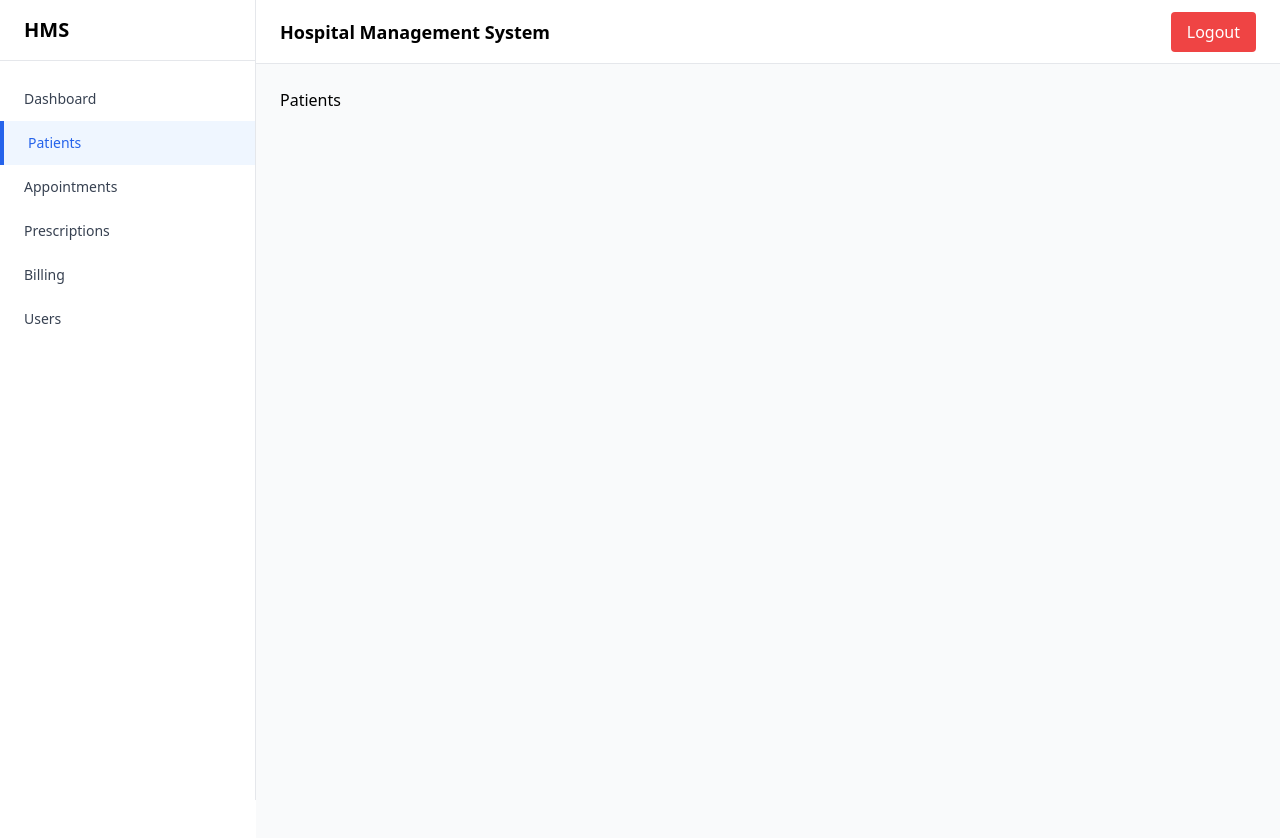
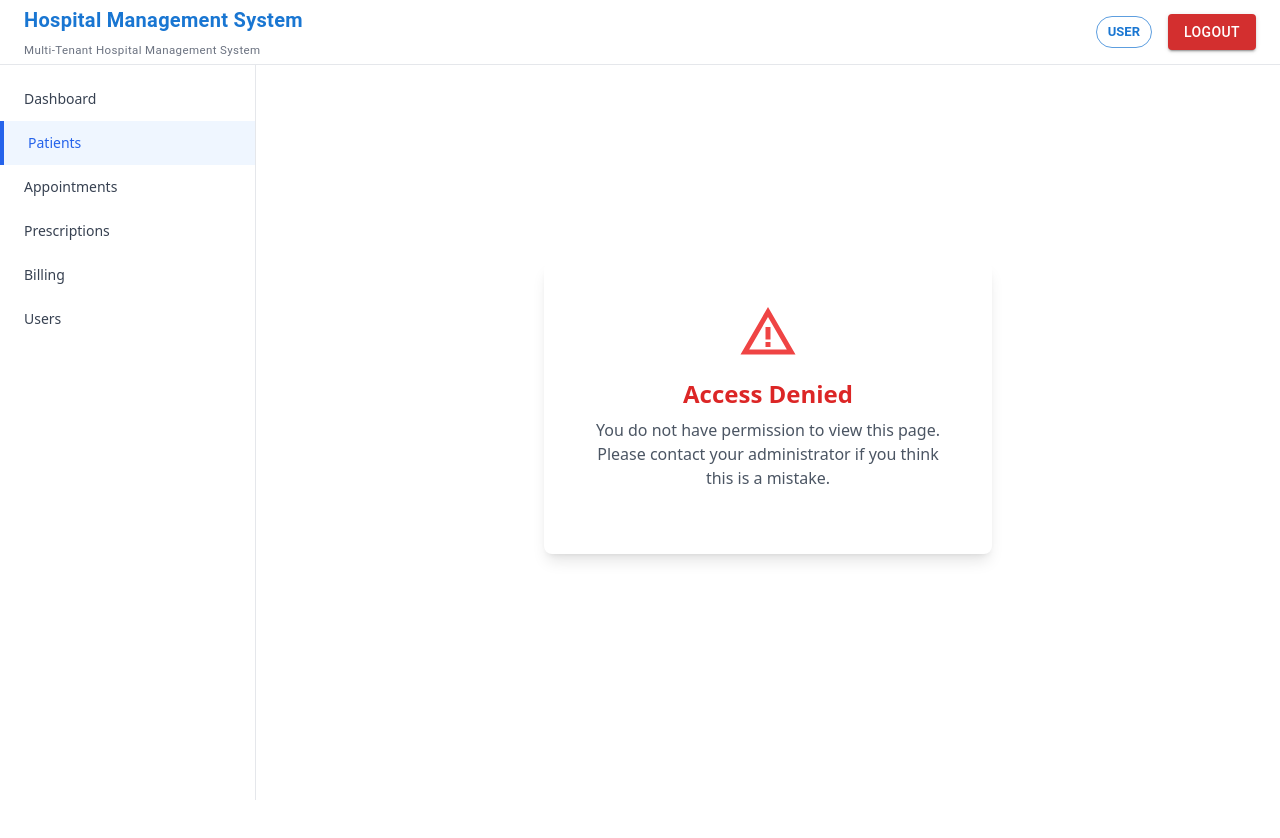
Before and after one commit to tambeaditya101/hms-project, a React app in the folder frontend/: page /patients in a window 1280 px wide. Shown: the top 838 px of the page. After the commit the page ends 800 px from the top, so only its background shows below. Built offline with nearby package versions, Linux system fonts and the light colour scheme; sample sign-in values are in the browser's storage; the HTML template or start-up script is replaced by a standard one.

Commit message:
feat: modify layout, topbar, login form, tenant register feature, add unauthorized page, reactor route file

```diff
--- a/frontend/src/components/layout/Layout.jsx
+++ b/frontend/src/components/layout/Layout.jsx
@@ -1,15 +1,22 @@
+import { Outlet } from "react-router-dom";
+import Topbar from "./Topbar";
 import Sidebar from "./Sidebar";
-import Topbar from "./Topbar";
 
-export default function Layout({ children }) {
+export default function Layout() {
   return (
-    <div className="flex">
+    <div className="flex h-screen">
+      {/* Sidebar */}
       <Sidebar />
 
+      {/* Main area */}
       <div className="flex-1 flex flex-col">
+        {/* Topbar */}
         <Topbar />
 
-        <main className="p-6 bg-gray-50 min-h-screen">{children}</main>
+        {/* Page Content */}
+        <div className="p-6 mt-16">
+          <Outlet /> {/* ← VERY IMPORTANT */}
+        </div>
       </div>
     </div>
   );
--- a/frontend/src/components/layout/Topbar.jsx
+++ b/frontend/src/components/layout/Topbar.jsx
@@ -1,19 +1,75 @@
-import { useDispatch } from "react-redux";
+import { AppBar, Toolbar, Typography, Box, Button, Chip } from "@mui/material";
+import { useSelector, useDispatch } from "react-redux";
 import { logout } from "../../store/authSlice";
 
 export default function Topbar() {
   const dispatch = useDispatch();
+  const user = useSelector((state) => state.auth.user);
+
+  const hospitalName = user?.tenantName || "Hospital Management System";
+  const role = user?.roles?.[0] || "USER";
 
   return (
-    <div className="h-16 bg-white border-b flex items-center justify-between px-6">
-      <h3 className="text-lg font-semibold">Hospital Management System</h3>
+    <AppBar
+      position="fixed"
+      elevation={0}
+      sx={{
+        backgroundColor: "#ffffff",
+        borderBottom: "1px solid #e5e7eb",
+      }}
+    >
+      <Toolbar
+        sx={{
+          minHeight: 64,
+          display: "flex",
+          justifyContent: "space-between",
+          alignItems: "center",
+        }}
+      >
+        {/* Left Branding Section */}
+        <Box>
+          <Typography
+            variant="h6"
+            sx={{
+              fontWeight: 700,
+              color: "#1976d2",
+              letterSpacing: "0.3px",
+            }}
+          >
+            {hospitalName}
+          </Typography>
 
-      <button
-        onClick={() => dispatch(logout())}
-        className="px-4 py-2 bg-red-500 text-white rounded hover:bg-red-600"
-      >
-        Logout
-      </button>
-    </div>
+          <Typography
+            variant="caption"
+            sx={{ color: "#6b7280", fontSize: "0.72rem" }}
+          >
+            Multi-Tenant Hospital Management System
+          </Typography>
+        </Box>
+
+        {/* Right User Info */}
+        <Box display="flex" alignItems="center" gap={2}>
+          {/* Role badge */}
+          <Chip
+            label={role}
+            color="primary"
+            variant="outlined"
+            sx={{
+              fontWeight: 600,
+              textTransform: "uppercase",
+            }}
+          />
+
+          {/* Logout Button */}
+          <Button
+            variant="contained"
+            color="error"
+            onClick={() => dispatch(logout())}
+          >
+            Logout
+          </Button>
+        </Box>
+      </Toolbar>
+    </AppBar>
   );
 }
--- a/frontend/src/pages/Login.jsx
+++ b/frontend/src/pages/Login.jsx
@@ -1,7 +1,7 @@
 import { useState } from "react";
 import { useDispatch } from "react-redux";
 import { setCredentials } from "../store/authSlice";
-import { useNavigate } from "react-router-dom";
+import { useNavigate, Link } from "react-router-dom";
 import api from "../utils/axios";
 
 import {
@@ -12,7 +12,10 @@ import {
   TextField,
   Button,
   CircularProgress,
+  Divider,
 } from "@mui/material";
+
+import LocalHospitalIcon from "@mui/icons-material/LocalHospital";
 
 export default function Login() {
   const dispatch = useDispatch();
@@ -32,11 +35,8 @@ export default function Login() {
       const res = await api.post("/auth/login", { email, password });
 
       const { token, user } = res.data;
-
-      // Save to Redux
       dispatch(setCredentials({ token, user }));
 
-      // Redirect user
       navigate("/");
     } catch (err) {
       setError(err.response?.data?.message || "Login failed");
@@ -46,17 +46,38 @@ export default function Login() {
   };
 
   return (
-    <Box className="flex items-center justify-center min-h-screen bg-gray-100">
-      <Card className="w-full max-w-md shadow-xl">
-        <CardContent>
-          <Typography variant="h5" className="text-center font-bold mb-6">
-            HMS Login
+    <Box className="flex items-center justify-center min-h-screen bg-gradient-to-br from-blue-100 to-blue-300 p-4">
+      <Card
+        className="w-full max-w-4xl shadow-2xl rounded-2xl overflow-hidden"
+        elevation={6}
+      >
+        <div className="grid grid-cols-1 md:grid-cols-2">
+          {/* Left Banner */}
+          <div className="bg-blue-600 text-white flex flex-col justify-center items-center p-10">
+            <LocalHospitalIcon sx={{ fontSize: 70 }} />
+
+            <Typography variant="h4" className="font-bold mt-4 text-center">
+              Hospital Management System
+            </Typography>
+
+            <Typography className="opacity-90 mt-2 text-center">
+              Secure login for hospital staff & administrators.
+            </Typography>
+          </div>
+
+          {/* Right Login Form */}
+          <CardContent className="p-8">
+            <Typography
+              variant="h5"
+              className="font-bold text-center mb-6 text-gray-700"
+            >
+              Welcome Back
             </Typography>
 
             <form onSubmit={handleLogin} className="space-y-4">
               <TextField
                 fullWidth
-              label="Email"
+                label="Email Address"
                 variant="outlined"
                 value={email}
                 onChange={(e) => setEmail(e.target.value)}
@@ -80,7 +101,7 @@ export default function Login() {
                 fullWidth
                 variant="contained"
                 disabled={loading}
-              className="!bg-blue-600 hover:!bg-blue-700"
+                className="!bg-blue-600 hover:!bg-blue-700 py-2"
               >
                 {loading ? (
                   <CircularProgress size={24} className="text-white" />
@@ -89,7 +110,17 @@ export default function Login() {
                 )}
               </Button>
             </form>
+
+            <Divider className="my-6" />
+
+            <Typography className="text-center text-sm text-gray-600">
+              New hospital?{" "}
+              <Link to="/register" className="text-blue-600 hover:underline">
+                Register your hospital
+              </Link>
+            </Typography>
           </CardContent>
+        </div>
       </Card>
     </Box>
   );
--- /dev/null
+++ b/frontend/src/pages/TenantRegister.jsx
@@ -0,0 +1,146 @@
+import { useState } from "react";
+import api from "../utils/axios";
+import {
+  Box,
+  Card,
+  CardContent,
+  Typography,
+  TextField,
+  Button,
+  CircularProgress,
+  Alert,
+} from "@mui/material";
+import { useNavigate } from "react-router-dom";
+
+export default function TenantRegister() {
+  const navigate = useNavigate();
+
+  const [form, setForm] = useState({
+    name: "",
+    address: "",
+    contactEmail: "",
+    contactPhone: "",
+    licenseNumber: "",
+  });
+
+  const [loading, setLoading] = useState(false);
+  const [successData, setSuccessData] = useState(null);
+  const [error, setError] = useState("");
+
+  const handleChange = (e) =>
+    setForm({ ...form, [e.target.name]: e.target.value });
+
+  const handleRegister = async (e) => {
+    e.preventDefault();
+    setError("");
+    setLoading(true);
+
+    try {
+      const res = await api.post("/tenants/register", form);
+      setSuccessData(res.data);
+    } catch (err) {
+      setError(err.response?.data?.message || "Registration failed");
+    } finally {
+      setLoading(false);
+    }
+  };
+
+  const redirectToLogin = () => navigate("/login");
+
+  return (
+    <Box className="flex items-center justify-center min-h-screen bg-gray-100">
+      <Card className="w-full max-w-xl shadow-xl">
+        <CardContent>
+          <Typography variant="h5" className="text-center font-bold mb-6">
+            Register Your Hospital
+          </Typography>
+
+          {!successData ? (
+            <form onSubmit={handleRegister} className="space-y-4">
+              <TextField
+                fullWidth
+                label="Hospital Name"
+                name="name"
+                value={form.name}
+                onChange={handleChange}
+              />
+              <TextField
+                fullWidth
+                label="Address"
+                name="address"
+                value={form.address}
+                onChange={handleChange}
+              />
+              <TextField
+                fullWidth
+                label="Admin Email"
+                name="contactEmail"
+                value={form.contactEmail}
+                onChange={handleChange}
+              />
+              <TextField
+                fullWidth
+                label="Admin Phone"
+                name="contactPhone"
+                value={form.contactPhone}
+                onChange={handleChange}
+              />
+              <TextField
+                fullWidth
+                label="License Number"
+                name="licenseNumber"
+                value={form.licenseNumber}
+                onChange={handleChange}
+              />
+
+              {error && <Alert severity="error">{error}</Alert>}
+
+              <Button
+                type="submit"
+                fullWidth
+                variant="contained"
+                disabled={loading}
+                className="!bg-blue-600 hover:!bg-blue-700"
+              >
+                {loading ? (
+                  <CircularProgress size={24} className="text-white" />
+                ) : (
+                  "Register Hospital"
+                )}
+              </Button>
+            </form>
+          ) : (
+            <Box className="space-y-4">
+              <Alert severity="success">
+                Hospital Registered Successfully!
+              </Alert>
+
+              <Typography variant="h6" className="mt-4">
+                Admin Login Credentials
+              </Typography>
+              <p>
+                <strong>Email:</strong> {successData.adminUser.email}
+              </p>
+              <p>
+                <strong>Username:</strong> {successData.adminUser.username}
+              </p>
+              <p>
+                <strong>Temporary Password:</strong>{" "}
+                {successData.adminUser.tempPassword}
+              </p>
+
+              <Button
+                fullWidth
+                variant="contained"
+                onClick={redirectToLogin}
+                className="!bg-green-600 hover:!bg-green-700 mt-4"
+              >
+                Go to Login
+              </Button>
+            </Box>
+          )}
+        </CardContent>
+      </Card>
+    </Box>
+  );
+}
--- /dev/null
+++ b/frontend/src/pages/Unauthorized.jsx
@@ -0,0 +1,20 @@
+import { WarningAmber } from "@mui/icons-material";
+
+export default function Unauthorized() {
+  return (
+    <div className="flex items-center justify-center h-[80vh]">
+      <div className="bg-white shadow-lg rounded-lg p-10 text-center max-w-md">
+        <div className="flex justify-center mb-4">
+          <WarningAmber className="text-red-500" sx={{ fontSize: 60 }} />
+        </div>
+
+        <h1 className="text-2xl font-bold text-red-600 mb-2">Access Denied</h1>
+
+        <p className="text-gray-600 mb-6">
+          You do not have permission to view this page. Please contact your
+          administrator if you think this is a mistake.
+        </p>
+      </div>
+    </div>
+  );
+}
--- a/frontend/src/routes/AppRouter.jsx
+++ b/frontend/src/routes/AppRouter.jsx
@@ -3,85 +3,96 @@ import ProtectedRoute from "./ProtectedRoute";
 import Layout from "../components/layout/Layout";
 import Login from "../pages/Login";
 import Dashboard from "../pages/Dashboard";
+import TenantRegister from "../pages/TenantRegister";
+import Unauthorized from "../pages/Unauthorized";
 
-// Dummy placeholder pages
-// const Dashboard = () => <h1>Dashboard</h1>;
+// Dummy pages
 const Patients = () => <h1>Patients</h1>;
 const Appointments = () => <h1>Appointments</h1>;
 const Prescriptions = () => <h1>Prescriptions</h1>;
 const Billing = () => <h1>Billing</h1>;
 const Users = () => <h1>Users</h1>;
+// const Unauthorized = () => <h1>Unauthorized</h1>;
 
 export default function AppRouter() {
   return (
     <Routes>
+      {/* PUBLIC ROUTES */}
       <Route path="/login" element={<Login />} />
+      <Route path="/register" element={<TenantRegister />} />
 
+      {/* PROTECTED LAYOUT (ALWAYS SHOW SIDEBAR + TOPBAR) */}
       <Route
         path="/"
         element={
           <ProtectedRoute>
-            <Layout>
+            <Layout />
+          </ProtectedRoute>
+        }
+      >
+        {/* DASHBOARD */}
+        <Route
+          index
+          element={
+            <ProtectedRoute allowedRoles={["ADMIN"]}>
               <Dashboard />
-            </Layout>
             </ProtectedRoute>
           }
         />
 
+        {/* PATIENTS */}
         <Route
-        path="/patients"
+          path="patients"
           element={
-          <ProtectedRoute>
-            <Layout>
+            <ProtectedRoute allowedRoles={["ADMIN", "NURSE"]}>
               <Patients />
-            </Layout>
             </ProtectedRoute>
           }
         />
 
+        {/* APPOINTMENTS */}
         <Route
-        path="/appointments"
+          path="appointments"
           element={
-          <ProtectedRoute>
-            <Layout>
+            <ProtectedRoute allowedRoles={["ADMIN", "DOCTOR", "RECEPTIONIST"]}>
               <Appointments />
-            </Layout>
             </ProtectedRoute>
           }
         />
 
+        {/* PRESCRIPTIONS */}
         <Route
-        path="/prescriptions"
+          path="prescriptions"
           element={
-          <ProtectedRoute>
-            <Layout>
+            <ProtectedRoute allowedRoles={["ADMIN", "DOCTOR", "PHARMACIST"]}>
               <Prescriptions />
-            </Layout>
             </ProtectedRoute>
           }
         />
 
+        {/* BILLING */}
         <Route
-        path="/billing"
+          path="billing"
           element={
-          <ProtectedRoute>
-            <Layout>
+            <ProtectedRoute allowedRoles={["ADMIN"]}>
               <Billing />
-            </Layout>
             </ProtectedRoute>
           }
         />
 
+        {/* USERS */}
         <Route
-        path="/users"
+          path="users"
           element={
-          <ProtectedRoute>
-            <Layout>
+            <ProtectedRoute allowedRoles={["ADMIN"]}>
               <Users />
-            </Layout>
             </ProtectedRoute>
           }
         />
+
+        {/* UNAUTHORIZED */}
+        <Route path="unauthorized" element={<Unauthorized />} />
+      </Route>
     </Routes>
   );
 }
--- a/frontend/src/routes/ProtectedRoute.jsx
+++ b/frontend/src/routes/ProtectedRoute.jsx
@@ -1,10 +1,18 @@
 import { useSelector } from "react-redux";
+import Unauthorized from "../pages/Unauthorized";
 import { Navigate } from "react-router-dom";
 
-export default function ProtectedRoute({ children }) {
-  const { token } = useSelector((state) => state.auth);
+export default function ProtectedRoute({ children, allowedRoles }) {
+  const user = useSelector((state) => state.auth.user);
+  const token = useSelector((state) => state.auth.token);
 
-  if (!token) return <Navigate to="/login" replace />;
+  if (!token) return <Navigate to="/login" />;
 
-  return children;
+  // If no roles defined → public authenticated route
+  if (!allowedRoles || allowedRoles.length === 0) return children;
+
+  // Check if user has ANY allowed role
+  const hasAccess = user?.roles?.some((role) => allowedRoles.includes(role));
+
+  return hasAccess ? children : <Unauthorized />;
 }
```
Also changed, not shown: frontend/src/pages/Dashboard.jsx (+5 -5 lines), 1 other file (tests, documents, lock files or other folders). Lines whose indentation alone changed are shown as unchanged.
